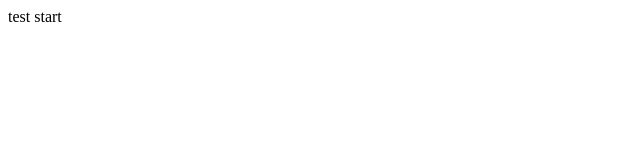
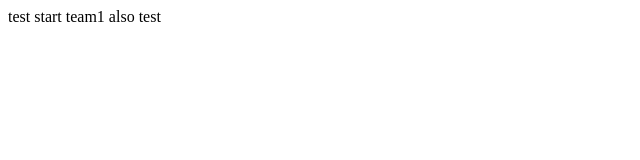
Before and after one commit to csyeong/git-test, a plain HTML site: page index.html in a window 1280 px wide. Shown: the whole page, without its empty margins (0-640 px from the left). Drawn offline with Linux system fonts and the light colour scheme.

Commit message:
test team1

```diff
--- a/index.html
+++ b/index.html
@@ -8,5 +8,6 @@
 </head>
 <body>
     test start
+    team1 also test
 </body>
 </html>
```
